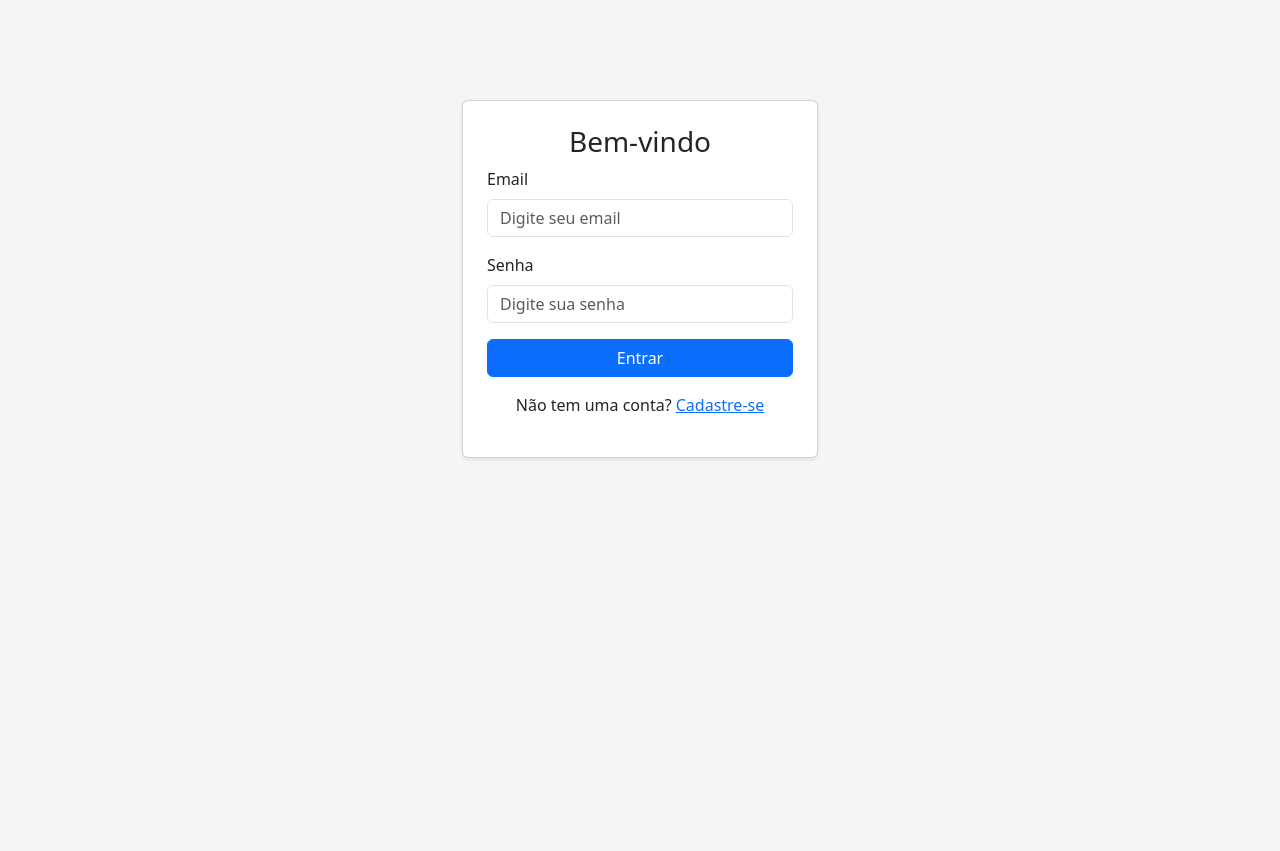
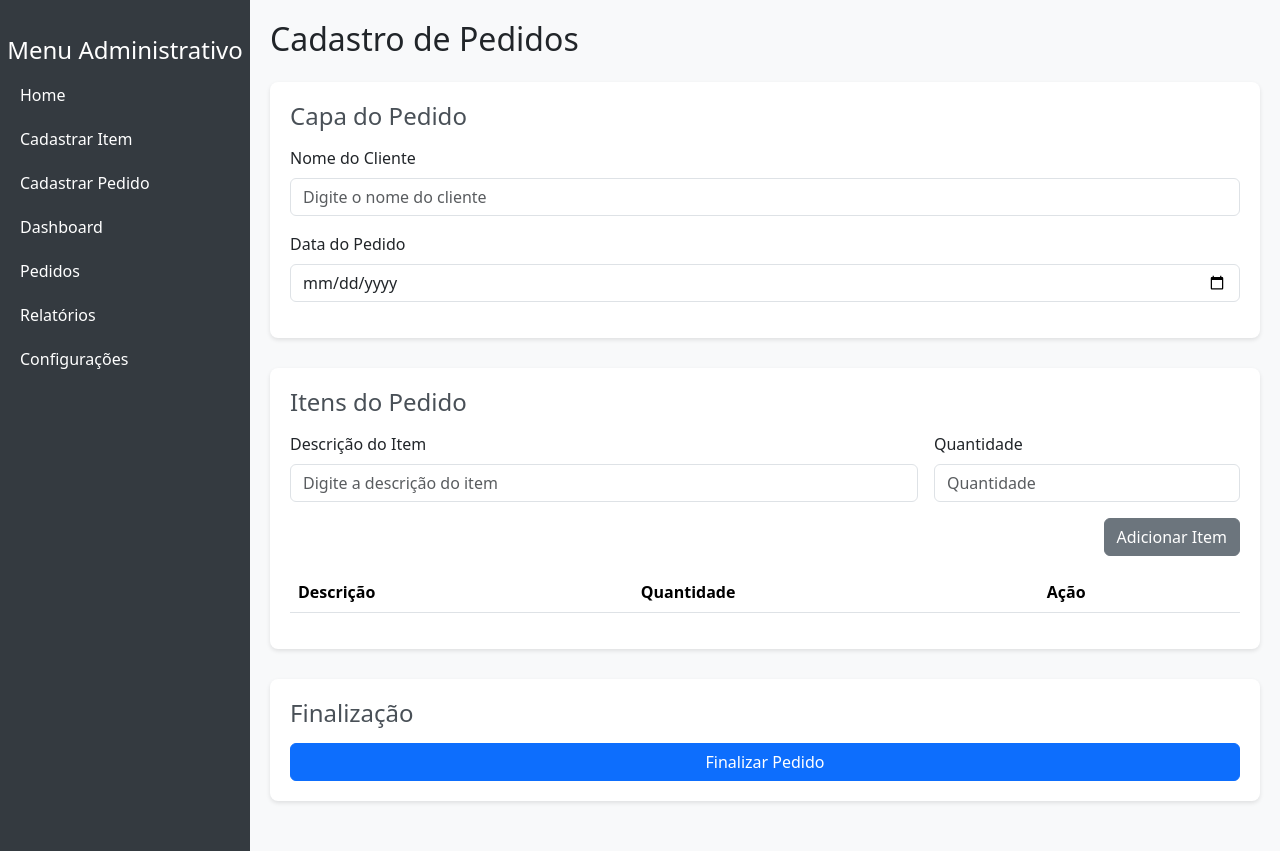
Before and after one commit to Gesshokuuyu/MerceariaForge-inDev, a PHP site: page /CadastroPedido in a window 1280 px wide. Run offline with PHP 8.4, Linux system fonts and the light colour scheme; the visitor is signed in with stand-in values (Sample User, id 1); lists and menus that the app fills with data are empty; some libraries are stand-ins or nearby versions.

Commit message:
Ajustes e criacao da base

```diff
--- /dev/null
+++ b/app/View/CadastroPedido.php
@@ -0,0 +1,47 @@
+<!DOCTYPE html>
+<html lang="en">
+<head>
+    <meta charset="UTF-8">
+    <meta name="viewport" content="width=device-width, initial-scale=1.0">
+    <title>Cadastro de Pedidos</title>
+    <link rel="stylesheet" href="https://cdn.jsdelivr.net/npm/bootstrap@5.3.0-alpha3/dist/css/bootstrap.min.css">
+    <script src="https://cdn.jsdelivr.net/npm/jquery@3.6.4/dist/jquery.min.js"></script>
+    <script src="https://cdn.jsdelivr.net/npm/bootstrap@5.3.0-alpha3/dist/js/bootstrap.bundle.min.js"></script>
+    <script src="https://cdn.jsdelivr.net/npm/sweetalert2@11"></script>
+    <style>
+        body {
+            display: flex;
+            height: 100vh;
+            overflow: hidden;
+        }
+        .sidebar {
+            width: 250px;
+            background-color: #343a40;
+            color: white;
+            display: flex;
+            flex-direction: column;
+        }
+        .sidebar a {
+            color: white;
+            padding: 10px 15px;
+            text-decoration: none;
+        }
+        .sidebar a:hover {
+            background-color: #495057;
+        }
+        .content {
+            flex: 1;
+            padding: 20px;
+            background-color: #f8f9fa;
+            overflow-y: auto;
+        }
+        .form-section {
+            margin-bottom: 30px;
+        }
+    </style>
+</head>
+<body>
+<?php include_once 'Modules/CadastroPedidoModule.php'; ?>
+
+</body>
+</html>
--- /dev/null
+++ b/app/View/Modules/CadastroPedidoModule.php
@@ -0,0 +1,171 @@
+<!DOCTYPE html>
+<html lang="en">
+<head>
+    <meta charset="UTF-8">
+    <meta name="viewport" content="width=device-width, initial-scale=1.0">
+    <title>Cadastro de Pedidos</title>
+    <link rel="stylesheet" href="https://cdn.jsdelivr.net/npm/bootstrap@5.3.0-alpha3/dist/css/bootstrap.min.css">
+    <script src="https://cdn.jsdelivr.net/npm/jquery@3.6.4/dist/jquery.min.js"></script>
+    <script src="https://cdn.jsdelivr.net/npm/bootstrap@5.3.0-alpha3/dist/js/bootstrap.bundle.min.js"></script>
+    <script src="https://cdn.jsdelivr.net/npm/sweetalert2@11"></script>
+    <style>
+        body {
+            display: flex;
+            min-height: 100vh;
+            overflow: hidden;
+            background-color: #f8f9fa;
+        }
+        .sidebar {
+            width: 250px;
+            background-color: #343a40;
+            color: white;
+            display: flex;
+            flex-direction: column;
+            padding-top: 20px;
+        }
+        .sidebar a {
+            color: white;
+            padding: 10px 20px;
+            text-decoration: none;
+        }
+        .sidebar a:hover {
+            background-color: #495057;
+        }
+        .content {
+            flex: 1;
+            padding: 20px;
+            overflow-y: auto;
+        }
+        .form-section {
+            margin-bottom: 30px;
+            background-color: white;
+            padding: 20px;
+            border-radius: 8px;
+            box-shadow: 0 2px 4px rgba(0, 0, 0, 0.1);
+        }
+        .form-section h4 {
+            margin-bottom: 15px;
+            color: #495057;
+        }
+    </style>
+</head>
+<body>
+    <!-- Sidebar -->
+    <div class="sidebar">
+    <?php include_once 'MenuLateral.php'; ?>
+    </div>
+
+    <!-- Content -->
+    <div class="content">
+        <h2 class="mb-4">Cadastro de Pedidos</h2>
+
+        <!-- Capa do Pedido -->
+        <div class="form-section">
+            <h4>Capa do Pedido</h4>
+            <form id="pedidoCapaForm">
+                <div class="mb-3">
+                    <label for="pedidoCliente" class="form-label">Nome do Cliente</label>
+                    <input type="text" class="form-control" id="pedidoCliente" placeholder="Digite o nome do cliente" required>
+                </div>
+                <div class="mb-3">
+                    <label for="pedidoData" class="form-label">Data do Pedido</label>
+                    <input type="date" class="form-control" id="pedidoData" required>
+                </div>
+            </form>
+        </div>
+
+        <!-- Itens do Pedido -->
+        <div class="form-section">
+            <h4>Itens do Pedido</h4>
+            <form id="pedidoItensForm" class="row g-3">
+                <div class="col-md-8">
+                    <label for="itemDescricao" class="form-label">Descrição do Item</label>
+                    <input type="text" class="form-control" id="itemDescricao" placeholder="Digite a descrição do item" required>
+                </div>
+                <div class="col-md-4">
+                    <label for="itemQuantidade" class="form-label">Quantidade</label>
+                    <input type="number" class="form-control" id="itemQuantidade" placeholder="Quantidade" required>
+                </div>
+                <div class="col-12 text-end">
+                    <button type="button" class="btn btn-secondary" id="addItem">Adicionar Item</button>
+                </div>
+            </form>
+
+            <table class="table table-striped mt-3">
+                <thead>
+                    <tr>
+                        <th>Descrição</th>
+                        <th>Quantidade</th>
+                        <th>Ação</th>
+                    </tr>
+                </thead>
+                <tbody id="itensTabela">
+                </tbody>
+            </table>
+        </div>
+
+        <!-- Finalização do Pedido -->
+        <div class="form-section">
+            <h4>Finalização</h4>
+            <button class="btn btn-primary w-100" id="finalizarPedido">Finalizar Pedido</button>
+        </div>
+    </div>
+
+    <!-- Scripts -->
+    <script>
+        // Adicionar itens ao pedido
+        $('#addItem').on('click', function () {
+            const descricao = $('#itemDescricao').val();
+            const quantidade = $('#itemQuantidade').val();
+
+            if (!descricao || !quantidade) {
+                Swal.fire('Erro', 'Por favor, preencha todos os campos.', 'error');
+                return;
+            }
+
+            // Adiciona o item à tabela
+            $('#itensTabela').append(`
+                <tr>
+                    <td>${descricao}</td>
+                    <td>${quantidade}</td>
+                    <td><button class="btn btn-sm btn-danger btn-remove-item">Remover</button></td>
+                </tr>
+            `);
+
+            // Limpar os campos
+            $('#itemDescricao').val('');
+            $('#itemQuantidade').val('');
+        });
+
+        // Remover item da tabela
+        $(document).on('click', '.btn-remove-item', function () {
+            $(this).closest('tr').remove();
+        });
+
+        // Finalizar Pedido
+        $('#finalizarPedido').on('click', function () {
+            const cliente = $('#pedidoCliente').val();
+            const data = $('#pedidoData').val();
+            const itens = [];
+
+            $('#itensTabela tr').each(function () {
+                const descricao = $(this).find('td').eq(0).text();
+                const quantidade = $(this).find('td').eq(1).text();
+                itens.push({ descricao, quantidade });
+            });
+
+            if (!cliente || !data || itens.length === 0) {
+                Swal.fire('Erro', 'Por favor, preencha todos os campos e adicione ao menos um item.', 'error');
+                return;
+            }
+
+            Swal.fire('Pedido Finalizado!', `Pedido do cliente ${cliente} foi registrado com sucesso!`, 'success').then(() => {
+                // Limpar formulário
+                $('#pedidoCapaForm')[0].reset();
+                $('#pedidoItensForm')[0].reset();
+                $('#itensTabela').empty();
+            });
+        });
+    </script>
+</body>
+</html>
--- a/app/View/Modules/GraficoHome.php
+++ b/app/View/Modules/GraficoHome.php
@@ -74,24 +74,28 @@
         <div class="row text-center mb-4">
             <div class="col-md-3">
                 <div class="info-box blue">
+                    <p><i class="bi bi-people fs-4"></i></p>
                     <h5>1</h5>
                     <p>Usuario</p>
                 </div>
             </div>
             <div class="col-md-3">
                 <div class="info-box red">
+                    <p><i class="bi bi-bag-check fs-4"></i></p>
                     <h5>8 </h5>
                     <p>Fechamentos</p>
                 </div>
             </div>
             <div class="col-md-3">
                 <div class="info-box yellow">
+                    <p><i class="bi bi-boxes fs-4"></i></p>
                     <h5>100+</h5>
                     <p>Itens</p>
                 </div>
             </div>
             <div class="col-md-3">
                 <div class="info-box green">
+                    <p><i class="bi bi-cash-coin fs-4"></i></p>
                     <h5>5000+</h5>
                     <p>Total Entradas</p>
                 </div>
--- /dev/null
+++ b/app/View/Modules/MenuLateral.php
@@ -0,0 +1,8 @@
+        <h4 class="text-center mt-3">Menu Administrativo</h4>
+        <a href="home">Home</a>
+        <a href="CadastroItem">Cadastrar Item</a>
+        <a href="CadastroPedido">Cadastrar Pedido</a>
+        <a href="DashBoards">Dashboard</a>
+        <a href="PainelPed">Pedidos</a>
+        <a href="#">Relatórios</a>
+        <a href="#">Configurações</a>
--- a/public/index.php
+++ b/public/index.php
@@ -26,6 +26,15 @@ switch ($route) {
     case 'PainelPed';
         include_once '../app/View/PainelPed.php';
         break;
+    case 'Itens';
+        include_once '../app/View/Itens.php';
+        break;
+    case 'CadastroItem';
+        include_once '../app/View/ItemCadastro.php';
+        break;
+    case 'CadastroPedido';
+        include_once '../app/View/CadastroPedido.php';
+        break;
     default:
         echo "Página não encontrada.";
         break;
```
Also changed, not shown: app/View/ItemCadastro.php (added, +14 -0 lines), app/View/Itens.php (added, +15 -0 lines), app/View/Modules/CadastroItemModule.php (added, +98 -0 lines), app/View/Modules/ItensModule.php (added, +110 -0 lines), app/View/Modules/Menu.php (+4 -4 lines), app/View/Modules/PainelPedModulo.php (added, +109 -0 lines), app/View/PainelPed.php (added, +14 -0 lines), app/View/PianelPed.php (deleted), public/.htaccess.
